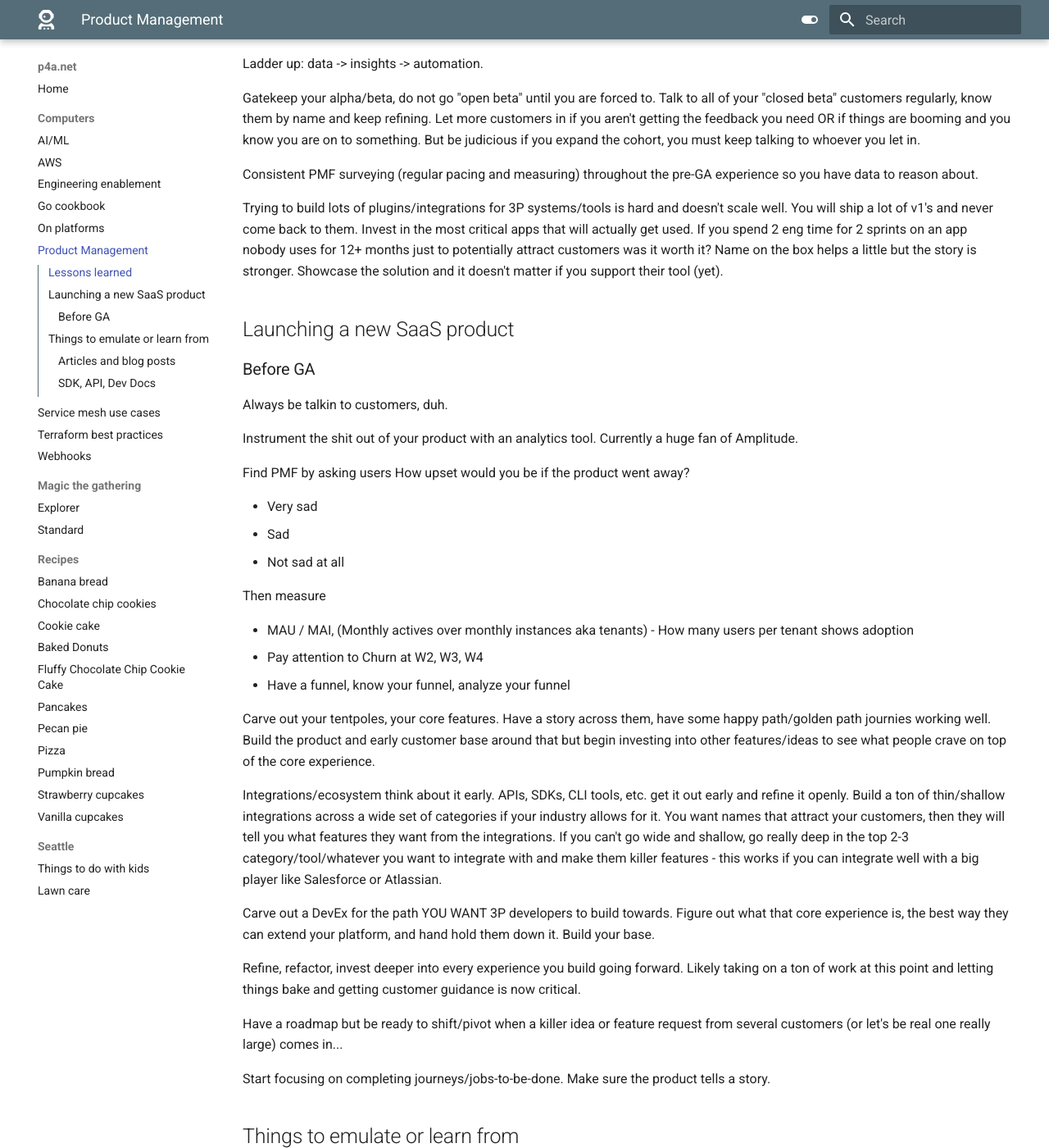
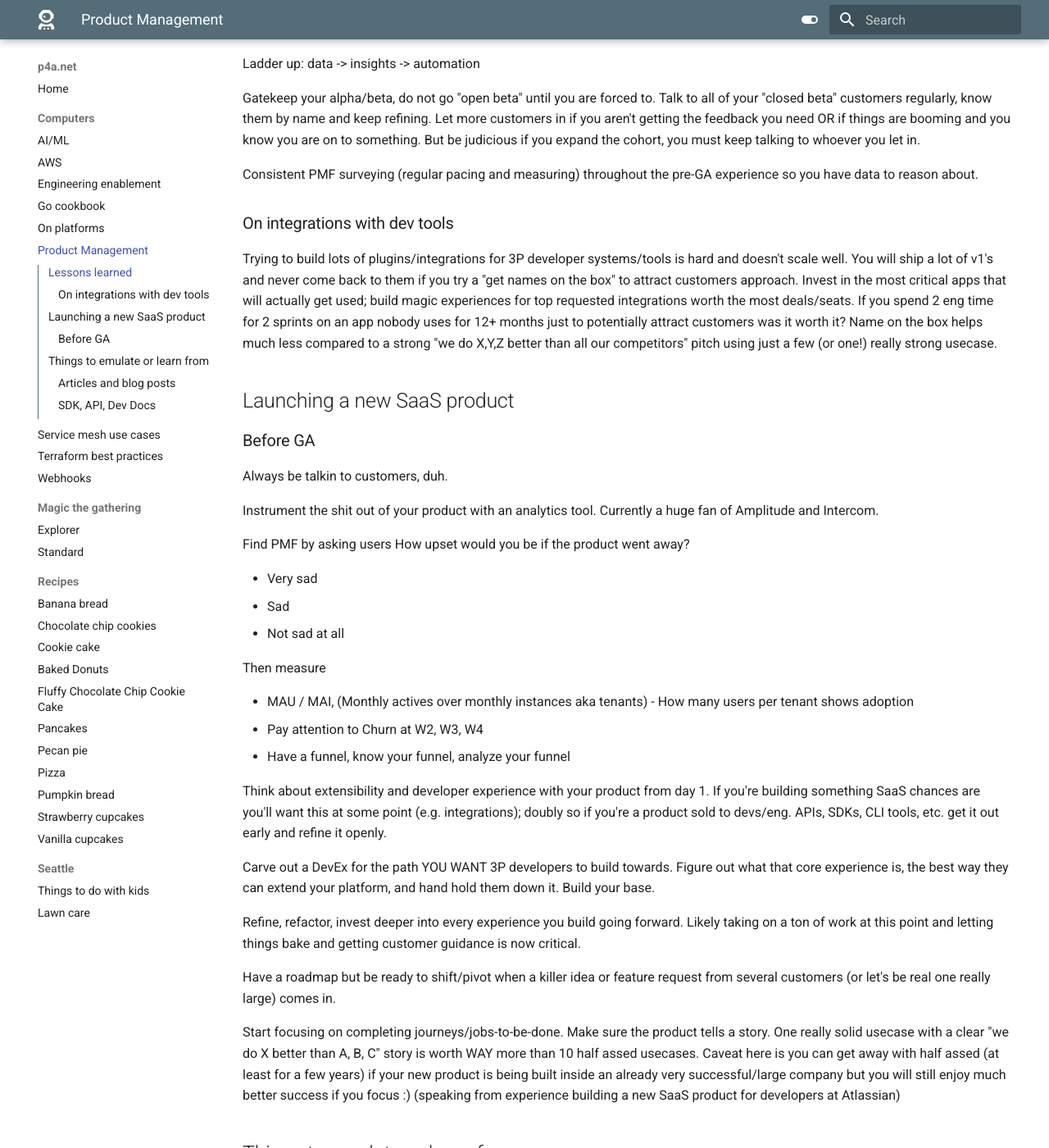
Before and after one commit to seajoshc/p4adotnet, an MkDocs documentation site: the page built from docs/computers/pm.md, in a window 1280 px wide and 1400 px high, scrolled down 207 px. Shown: the whole window at 82% size. Built offline with MkDocs 1.6.1 and Material for MkDocs 9.7.7, drawn with Linux system fonts in a browser that asks for light colours; some of the changed text lies outside the part shown.

Commit message:
my latest wisdom

```diff
--- a/docs/computers/pm.md
+++ b/docs/computers/pm.md
@@ -4,13 +4,15 @@
 
 Make it work, then make it right, then make it fast. The engineers you work with will thank you.
 
-Ladder up: data -> insights -> automation.
+Ladder up: data -> insights -> automation
 
 Gatekeep your alpha/beta, do not go "open beta" until you are forced to. Talk to all of your "closed beta" customers regularly, know them by name and keep refining. Let more customers in if you aren't getting the feedback you need OR if things are booming and you know you are on to something. But be judicious if you expand the cohort, you must keep talking to whoever you let in.
 
 Consistent PMF surveying (regular pacing and measuring) throughout the pre-GA experience so you have data to reason about.
 
-Trying to build lots of plugins/integrations for 3P systems/tools is hard and doesn't scale well. You will ship a lot of v1's and never come back to them. Invest in the most critical apps that will actually get used. If you spend 2 eng time for 2 sprints on an app nobody uses for 12+ months just to potentially attract customers was it worth it? Name on the box helps a little but the story is stronger. Showcase the solution and it doesn't matter if you support their tool (yet).
+### On integrations with dev tools
+
+Trying to build lots of plugins/integrations for 3P developer systems/tools is hard and doesn't scale well. You will ship a lot of v1's and never come back to them if you try a "get names on the box" to attract customers approach. Invest in the most critical apps that will actually get used; build magic experiences for top requested integrations worth the most deals/seats. If you spend 2 eng time for 2 sprints on an app nobody uses for 12+ months just to potentially attract customers was it worth it? Name on the box helps much less compared to a strong "we do X,Y,Z better than all our competitors" pitch using just a few (or one!) really strong usecase.
 
 ## Launching a new SaaS product
 
@@ -18,7 +20,7 @@ Trying to build lots of plugins/integrations for 3P systems/tools is hard and do
 
 Always be talkin to customers, duh.
 
-Instrument the shit out of your product with an analytics tool. Currently a huge fan of Amplitude.
+Instrument the shit out of your product with an analytics tool. Currently a huge fan of Amplitude and Intercom.
 
 Find PMF by asking users How upset would you be if the product went away?
 
@@ -32,17 +34,15 @@ Then measure
 - Pay attention to Churn at W2, W3, W4
 - Have a funnel, know your funnel, analyze your funnel
 
-Carve out your tentpoles, your core features. Have a story across them, have some happy path/golden path journies working well. Build the product and early customer base around that but begin investing into other features/ideas to see what people crave on top of the core experience.
-
-Integrations/ecosystem think about it early. APIs, SDKs, CLI tools, etc. get it out early and refine it openly. Build a ton of thin/shallow integrations across a wide set of categories if your industry allows for it. You want names that attract your customers, then they will tell you what features they want from the integrations. If you can't go wide and shallow, go really deep in the top 2-3 category/tool/whatever you want to integrate with and make them killer features - this works if you can integrate well with a big player like Salesforce or Atlassian.
+Think about extensibility and developer experience with your product from day 1. If you're building something SaaS chances are you'll want this at some point (e.g. integrations); doubly so if you're a product sold to devs/eng. APIs, SDKs, CLI tools, etc. get it out early and refine it openly.
 
 Carve out a DevEx for the path YOU WANT 3P developers to build towards. Figure out what that core experience is, the best way they can extend your platform, and hand hold them down it. Build your base.
 
 Refine, refactor, invest deeper into every experience you build going forward. Likely taking on a ton of work at this point and letting things bake and getting customer guidance is now critical.
 
-Have a roadmap but be ready to shift/pivot when a killer idea or feature request from several customers (or let's be real one really large) comes in...
+Have a roadmap but be ready to shift/pivot when a killer idea or feature request from several customers (or let's be real one really large) comes in.
 
-Start focusing on completing journeys/jobs-to-be-done. Make sure the product tells a story.
+Start focusing on completing journeys/jobs-to-be-done. Make sure the product tells a story. One really solid usecase with a clear "we do X better than A, B, C" story is worth WAY more than 10 half assed usecases. Caveat here is you can get away with half assed (at least for a few years) if your new product is being built inside an already very successful/large company but you will still enjoy much better success if you focus :) (speaking from experience building a new SaaS product for developers at Atlassian)
 
 ## Things to emulate or learn from
 
@@ -59,6 +59,8 @@ Building and running modern software is hard.
 
 ### SDK, API, Dev Docs
 
+Good examples to emulate and learn from:
+
 - https://news.ycombinator.com/item?id=32794330
 - https://tailwindcss.com/docs/installation
 - https://www.solidjs.com/tutorial/introduction_signals
```
